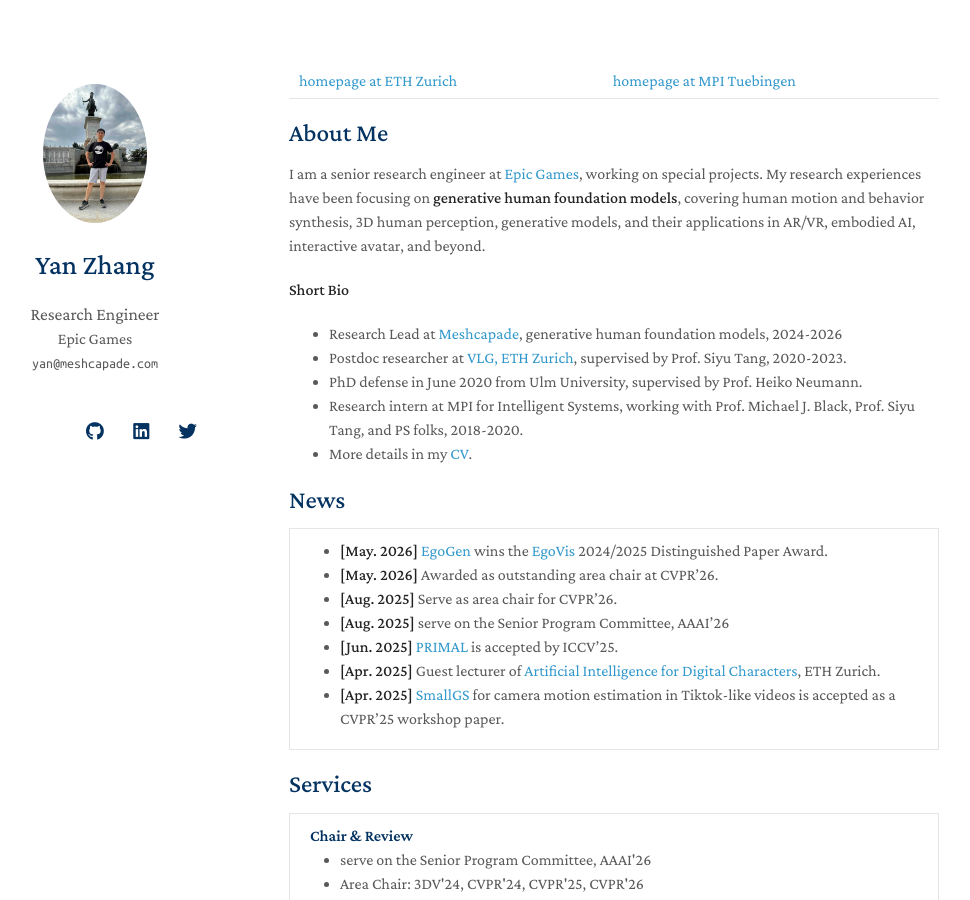
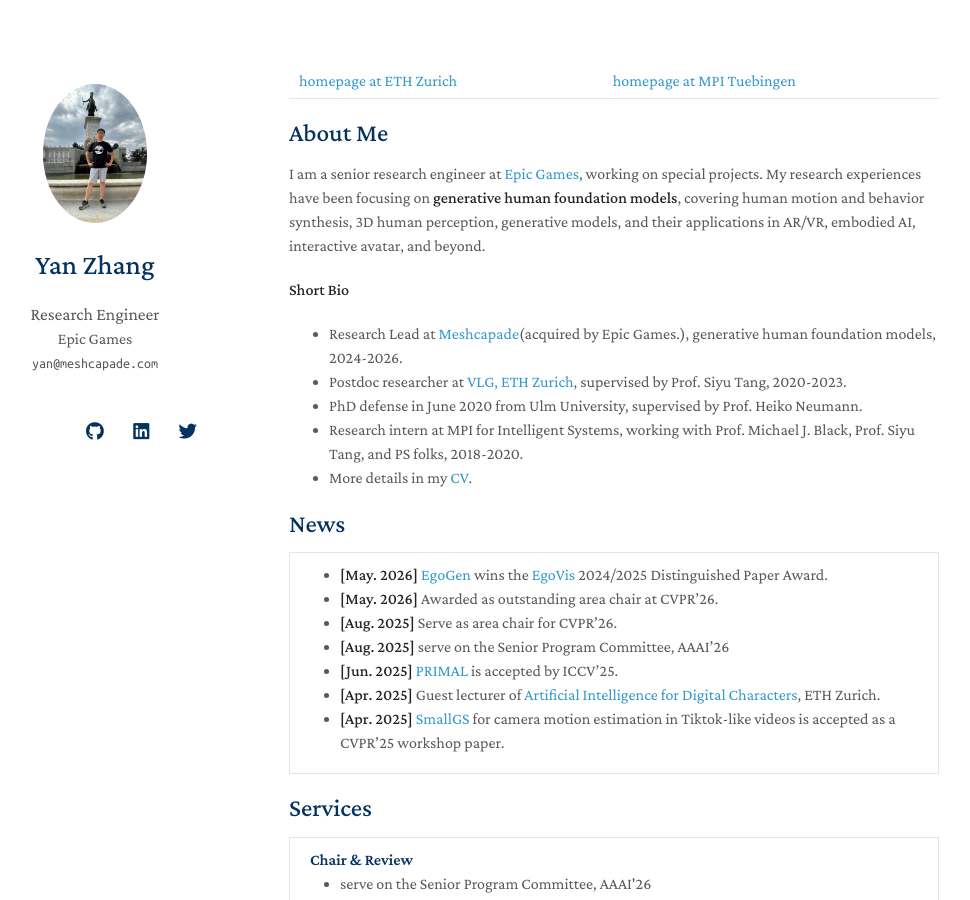
Before and after one commit to yz-cnsdqz/yz-cnsdqz.github.io, a Jekyll site: the page built from index.md, in a window 1280 px wide and 900 px high. Shown: the whole window, without its empty margins (181-1151 px from the left). Built offline with Jekyll 4.4.1, drawn with Linux system fonts in a browser that asks for light colours; nearby versions of some CDN libraries; a style sheet for code colours, icons or effects is not loaded.

Commit message:
update info

```diff
--- a/index.md
+++ b/index.md
@@ -12,7 +12,7 @@ My research experiences have been focusing on **generative human foundation mode
 
 
 **Short Bio**
-- Research Lead at [Meshcapade](https://meshcapade.com/), generative human foundation models, 2024-2026
+- Research Lead at [Meshcapade](https://meshcapade.com/)(acquired by Epic Games.), generative human foundation models, 2024-2026.
 - Postdoc researcher at [VLG, ETH Zurich](https://vlg.inf.ethz.ch), supervised by Prof. Siyu Tang, 2020-2023.
 - PhD defense in June 2020 from Ulm University, supervised by Prof. Heiko Neumann.
 - Research intern at MPI for Intelligent Systems, working with Prof. Michael J. Black, Prof. Siyu Tang, and PS folks, 2018-2020.
```
